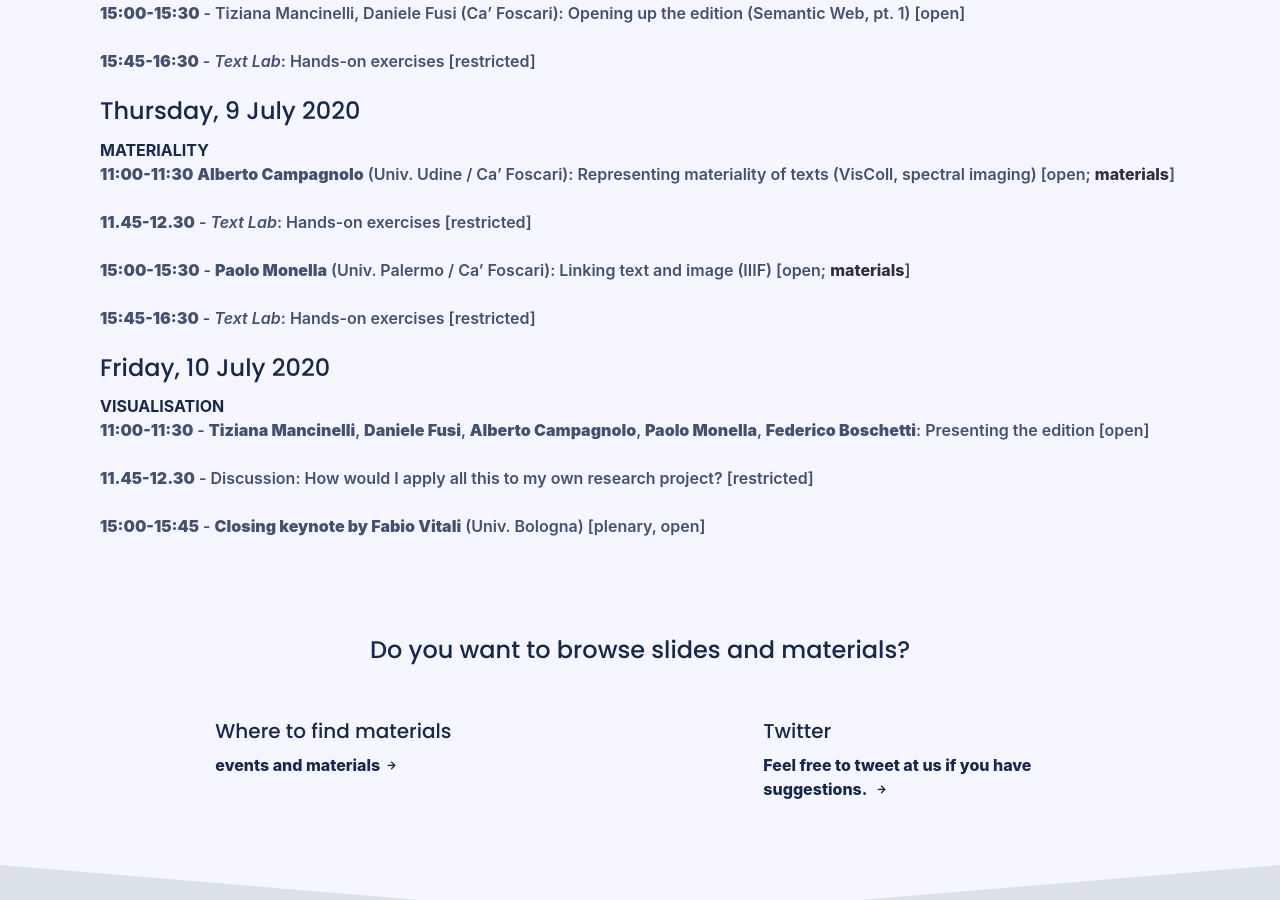
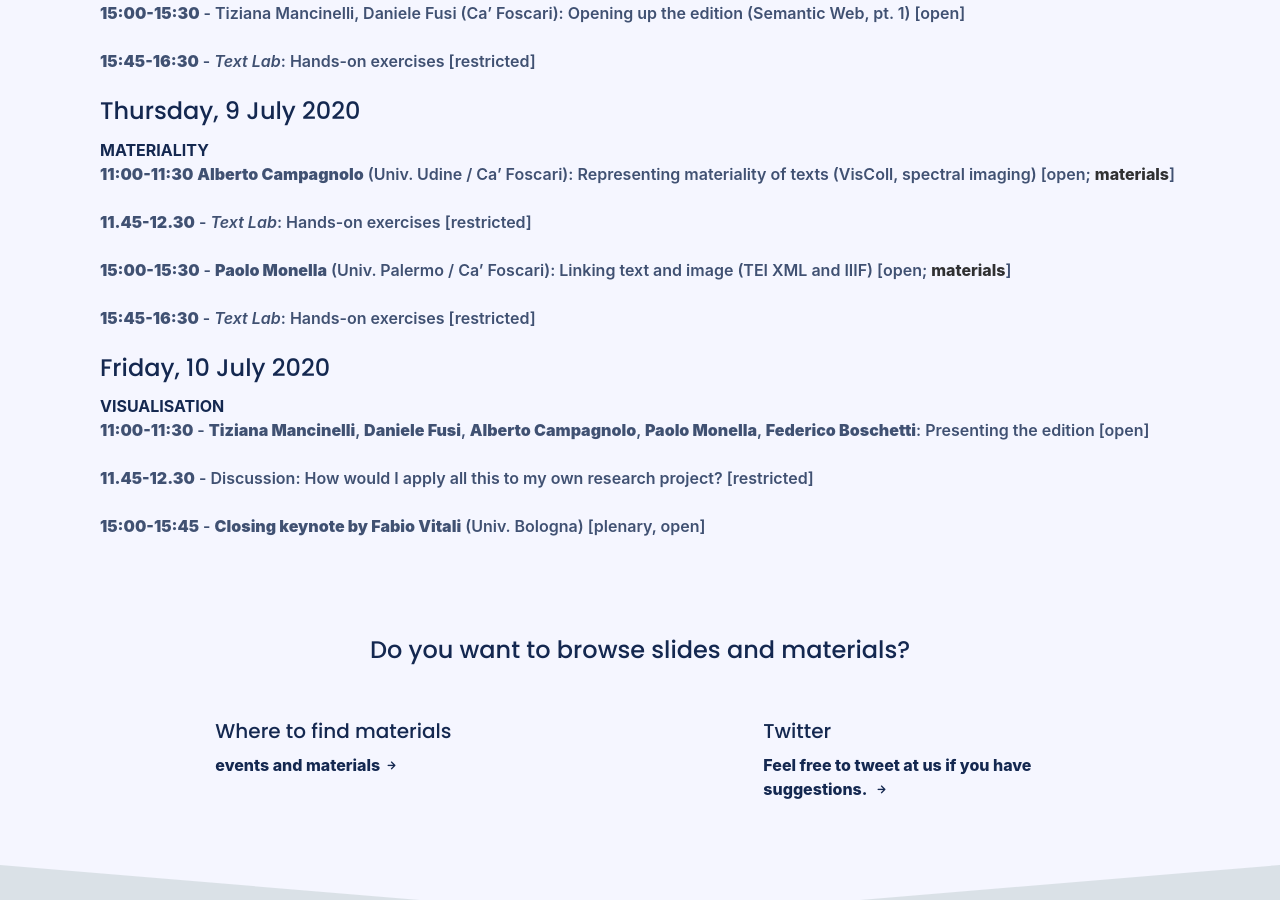
Before and after one commit to vedph/summercamp, a Jekyll site: the page built from programme/strand_1.html, in a window 1280 px wide and 900 px high, scrolled down 1161 px. Built offline with Jekyll 4.4.1, drawn with Linux system fonts in a browser that asks for light colours; nearby versions of some CDN libraries; some web fonts are replaced.

Commit message:
Fix title in Paolo's seminar

```diff
--- a/programme/strand_1.html
+++ b/programme/strand_1.html
@@ -50,7 +50,7 @@ subcategory: programme
 
 <p><strong>11.45-12.30</strong> - <em>Text Lab</em>: Hands-on exercises [restricted]</p>
 
-<p><strong>15:00-15:30</strong> - <strong>Paolo Monella</strong> (Univ. Palermo / Ca’ Foscari): Linking text and image (IIIF) [open; <a href="{{site.baseurl}}/materials/monella/" target="_blank">materials</a>]</p>
+<p><strong>15:00-15:30</strong> - <strong>Paolo Monella</strong> (Univ. Palermo / Ca’ Foscari): Linking text and image (TEI XML and IIIF) [open; <a href="{{site.baseurl}}/materials/monella/" target="_blank">materials</a>]</p>
 
 <p><strong>15:45-16:30</strong> - <em>Text Lab</em>: Hands-on exercises [restricted]</p>
 
```
